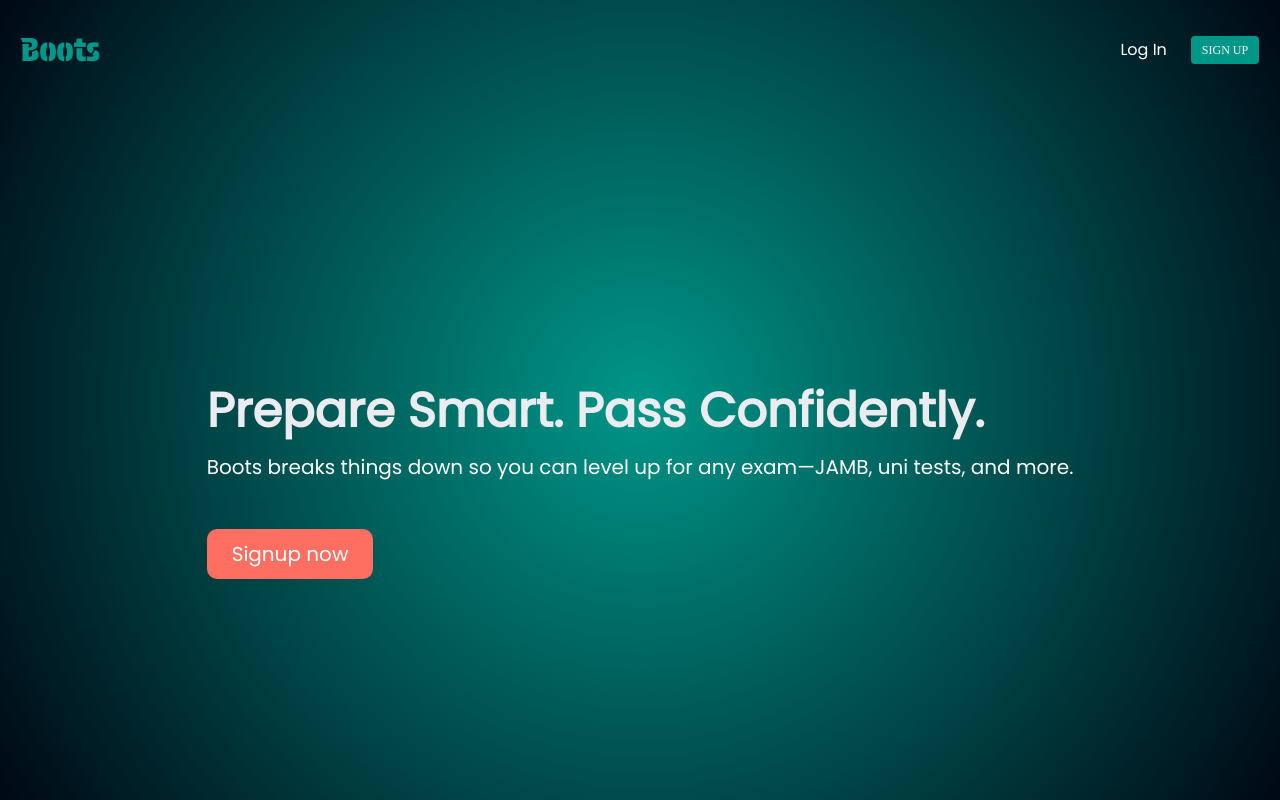
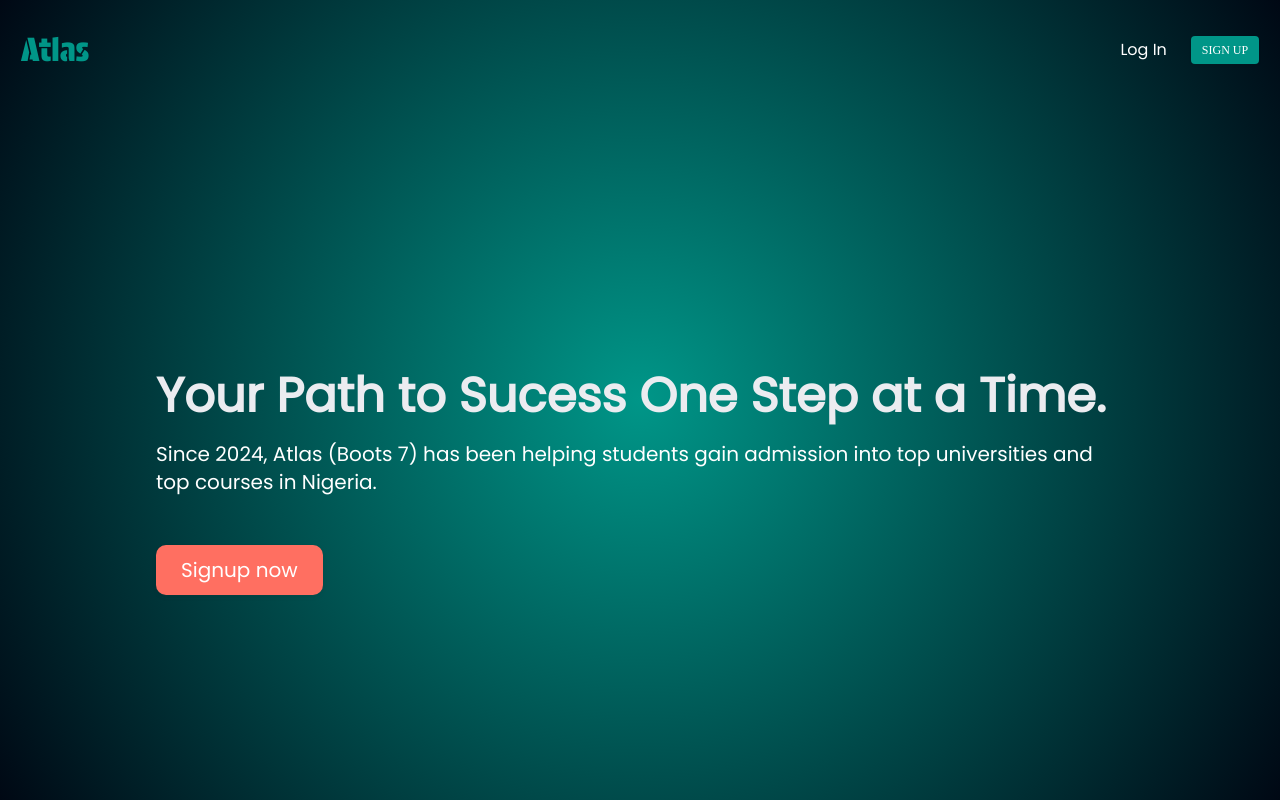
Before and after one commit to tsolawoyin/atlas, a React (Vite) app in the folder client/: page / in a window 1280 px wide. Built offline with nearby package versions, Linux system fonts and the light colour scheme; no server answers; the database is empty; a web font is replaced by a local one.

Commit message:
Up and running

```diff
--- a/client/cors.json
+++ b/client/cors.json
@@ -1,6 +1,6 @@
 [
     {
-      "origin": ["http://localhost:5173", "https://bootsng.netlify.app/", "https://boots5editor.netlify.app/", "https://atlashq.net/"],
+      "origin": ["http://localhost:5173", "https://bootsng.netlify.app/", "https://boots5editor.netlify.app/", "https://atlashq.net/", "https://www.atlashq.net"],
       "method": ["GET", "HEAD", "OPTIONS"],
       "responseHeader": ["Content-Type"],
       "maxAgeSeconds": 3600
--- a/client/src/components/Footer.jsx
+++ b/client/src/components/Footer.jsx
@@ -15,11 +15,11 @@ function Footer () {
         }}
         className="config-footer"
       >
-        <p>Boots 6</p>
+        <p>Atlas</p>
         <p>|</p>
-        <p>Paverr</p>
-        <p>|</p>
-        <p>&copy; 2024 - 2025</p>
+        {/* <p>Boots 7</p> */}
+        {/* <p>|</p> */}
+        <p>&copy; 2024 - 2026</p>
         {/* <p>|</p> */}
         {/* <p><a href="https://github.com/tsolawoyin">tsolawoyin</a></p> */}
         {/* <p>
--- a/client/src/components/Main/App.jsx
+++ b/client/src/components/Main/App.jsx
@@ -46,9 +46,11 @@ export function App() {
           <div id="boost">
             <div id="boost-div">
               <h1 className={`title is-size-3 is-size-1-desktop`} id="boost-header">
-              Prepare Smart. Pass Confidently.
+              Your Path to Sucess One Step at a Time.
               </h1>
-              <p className="subtitle is-size-5-desktop has-text-white">Boots breaks things down so you can level up for any exam—JAMB, uni tests, and more.</p>
+              <p className="subtitle is-size-5-desktop has-text-white" style={{
+                lineHeight: "28px"
+              }}>Since 2024, Atlas (Boots 7) has been helping students gain admission into top universities and top courses in Nigeria. </p>
               <Link to={"/signup"}>
                 <button
                   className={`button`}
--- a/client/src/components/Main/Header.jsx
+++ b/client/src/components/Main/Header.jsx
@@ -135,7 +135,7 @@ function Header({ setDarkMode, nav, setNav, from }) {
       <div>
         {!user ? (
           <div id="bootlogo">
-            <Link to={"/"}>Boots</Link>
+            <Link to={"/"}>Atlas</Link>
           </div>
         ) : nav ? (
           // if nav is open, show closeIcon
```
